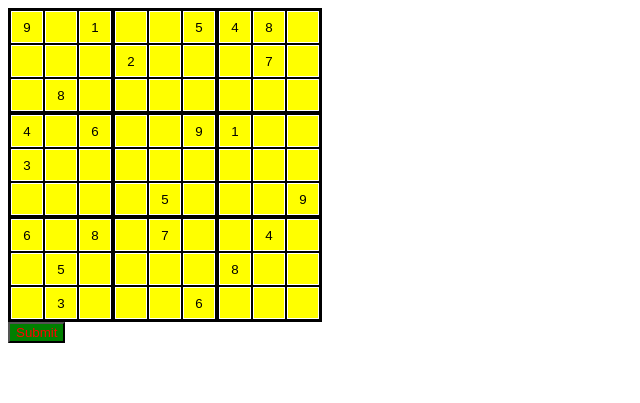
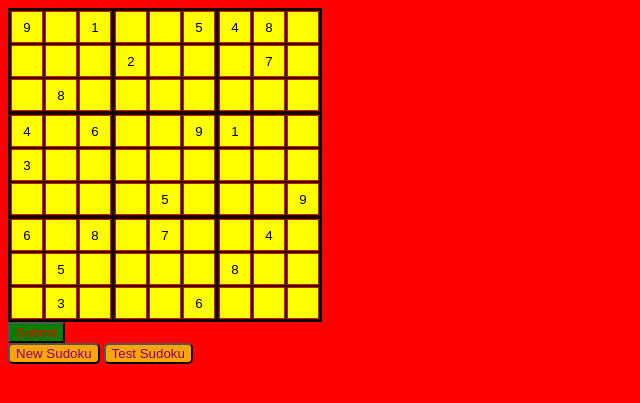
Before and after one commit to LucyMountain/MathsWebsite, a Django app: page /sudoku/test/ in a window 1280 px wide. Shown: the top 403 px of the page, without its empty margins (0-640 px from the left). Run offline with Django 4.2, Linux system fonts and the light colour scheme.

Commit message:
added colours and buttons for new and test sudoku.

```diff
--- a/sudoku/static/sudoku/style.css
+++ b/sudoku/static/sudoku/style.css
@@ -1,4 +1,7 @@
 
+body {
+  background-color:red;
+}
 table {
   border-spacing:0px;
 }
@@ -25,11 +28,17 @@ tr:nth-child(3n) td {
   padding:0px 0px 0px 0px;
   background-color:yellow;
 }
-.sudoku_cell.new {
+.new {
   color:red
 }
-input[name="submit"]{
+input[name="submit"] {
   margin:0em auto;
   color:red;
   background-color:green;
 }
+button {
+  border-radius:5px;
+  color:purple;
+  background-color:orange;
+  cursor:crosshair
+}
--- a/sudoku/templates/sudoku/grid.html
+++ b/sudoku/templates/sudoku/grid.html
@@ -15,13 +15,15 @@
       <tr>
         {% for n in "012345678" %}
         <td>
-          <input id="{{l}}{{n}}" type="text" name="{{l}}{{n}}" value="{{ grid|letter:l|number:n }}" maxlength="1" size="1" class="sudoku_cell">
+          <input id="{{l}}{{n}}" type="text" name="{{l}}{{n}}" value="{{ grid|letter:l|number:n }}" maxlength="1" size="1" class="{{ original|letter:l|number:n }}">
         </td>
         {% endfor %}
       </tr>
       {% endfor %}
     </table>
-  <input type="submit" value="Submit" name="submit">
+    <input type="submit" value="Submit" name="submit">
   </form>
+  <button onclick="location.href='{% url 'sudoku:index' %}'">New Sudoku</button>
+  <button onclick="location.href='{% url 'sudoku:test' %}'">Test Sudoku</button>
 </body>
 </html>
--- a/sudoku/views.py
+++ b/sudoku/views.py
@@ -10,7 +10,13 @@ from sudoku.solver import Cell, evaluate_grid
 
 
 def index(request):
-    return render(request, 'sudoku/grid.html')
+    original = {}
+    letters = list("ABCDEFGHI")
+    for row in range(9):
+        for column in range(9):
+            original[letters[row] + str(column)] = "sudoku_cell"
+    context = {'original': original}
+    return render(request, 'sudoku/grid.html', context)
 
 
 def test_example(request):
@@ -37,11 +43,15 @@ def test_example(request):
         ["", 3, "", "", "", 6, "", "", ""]
     ]
     grid = {}
+    original = {}
     letters = list("ABCDEFGHI")
     for row in range(9):
         for column in range(9):
+            original[letters[row] + str(column)] = "sudoku_cell"
             grid[letters[row] + str(column)] = test_grid[row][column]
-    context = {'grid': grid}
+    context = {'grid': grid,
+               'original': original
+               }
     return render(request, 'sudoku/grid.html', context)
 
 
@@ -52,7 +62,7 @@ def solve(request):
     for row in range(9):
         for column in range(9):
             i = request.POST[letters[row] + str(column)]
-            original[letters[row]+str(column)] = "sudoku_cell" if len(i) == 0 else "new"
+            original[letters[row]+str(column)] = "sudoku_cell new" if len(i) == 0 else "sudoku_cell"
             v = int(i) if len(i) > 0 else 0
             grid[row, column] = Cell(v, ([1, 2, 3, 4, 5, 6, 7, 8, 9] if v == 0 else []), row, column)
     solved = evaluate_grid(grid)
@@ -61,6 +71,6 @@ def solve(request):
         for column in range(9):
             grid[letters[row]+str(column)] = solved[row][column].value
     context = {'grid': grid,
-               'original':original
+               'original': original
                }
     return render(request, 'sudoku/grid.html', context)
```
Also changed, not shown: sudoku/templates/sudoku/solved_grid.html (deleted, +0 -20 lines).
